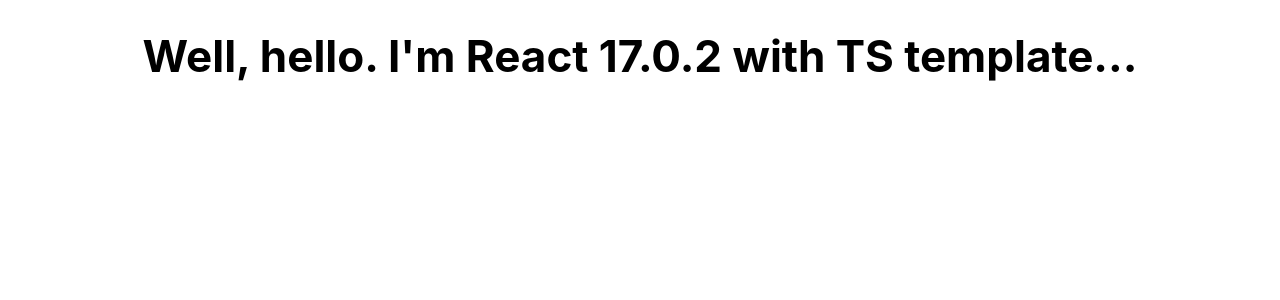
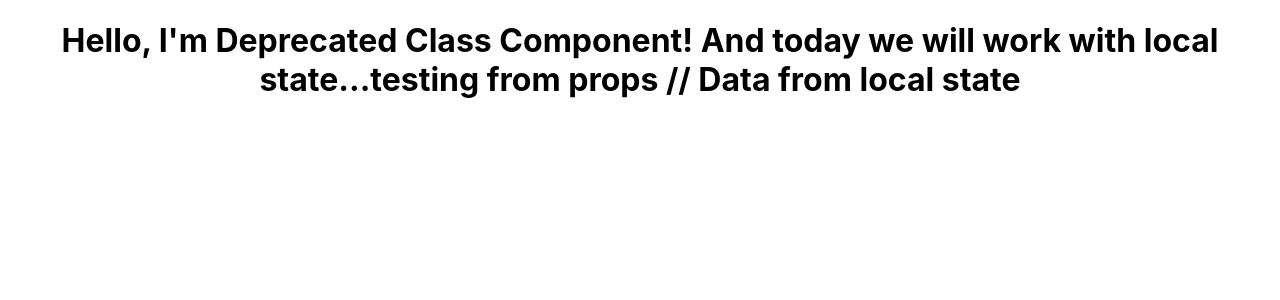
Before and after one commit to Lit-o/practiceField, a React (Create React App) app: page / in a window 1280 px wide. Shown: the top 300 px of the page. Built offline with nearby package versions, Linux system fonts and the light colour scheme.

Commit message:
added DeprClassCompo.tsx and types for his props and state

```diff
--- a/src/App.tsx
+++ b/src/App.tsx
@@ -1,15 +1,9 @@
-
-
+import DeprClassCompo from "./components/DeprClassCompo";
 
 function App() {
-
-    const hi:string = "Well, hello. I'm React 17.0.2 with TS template..."
-
     return (
         <div className="App">
-            <div className="appWrapper" style={{textAlign: "center", fontSize: 22}}>
-                <h1>{hi}</h1>
-            </div>
+            <DeprClassCompo testProps="testing from props"/>
         </div>
     );
 }
--- /dev/null
+++ b/src/components/DeprClassCompo.tsx
@@ -0,0 +1,29 @@
+import {Component} from 'react';
+
+
+interface IDeprProps {
+    testProps: string;
+}
+interface IDeprState {
+    data: string
+}
+
+class DeprClassCompo extends Component<IDeprProps, IDeprState> {
+    constructor(props:IDeprProps) {
+        super(props)
+        this.state = {
+            data: '// Data from local state'
+        }
+    }
+    render() {
+        const {testProps} = this.props
+        return (
+            <div>
+              <h1 style={{textAlign: 'center'}}>Hello, I'm Deprecated Class Component! And today we will work with local state...{testProps} {this.state.data}</h1>
+            </div>
+        )
+    }
+}
+
+
+export default DeprClassCompo;
```
